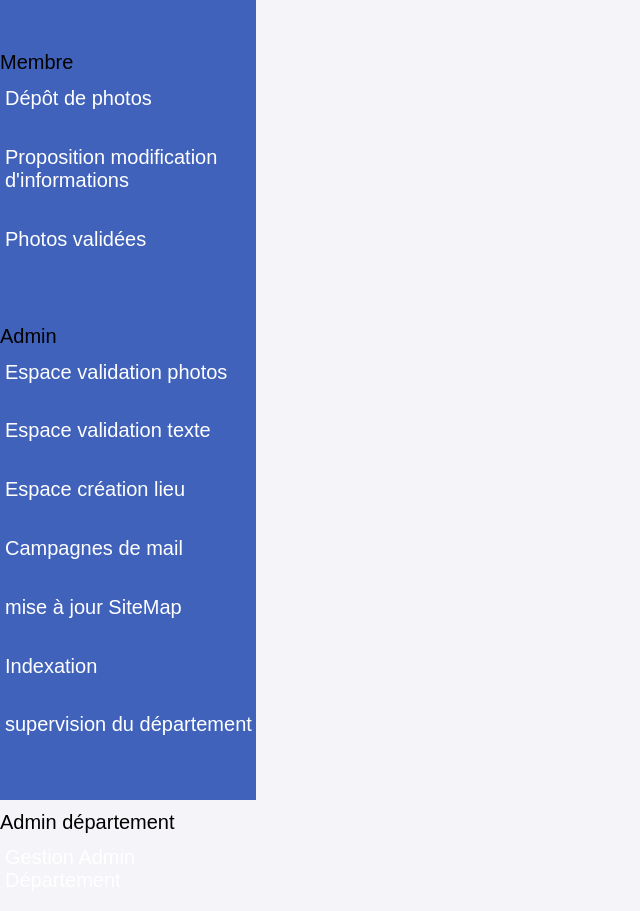
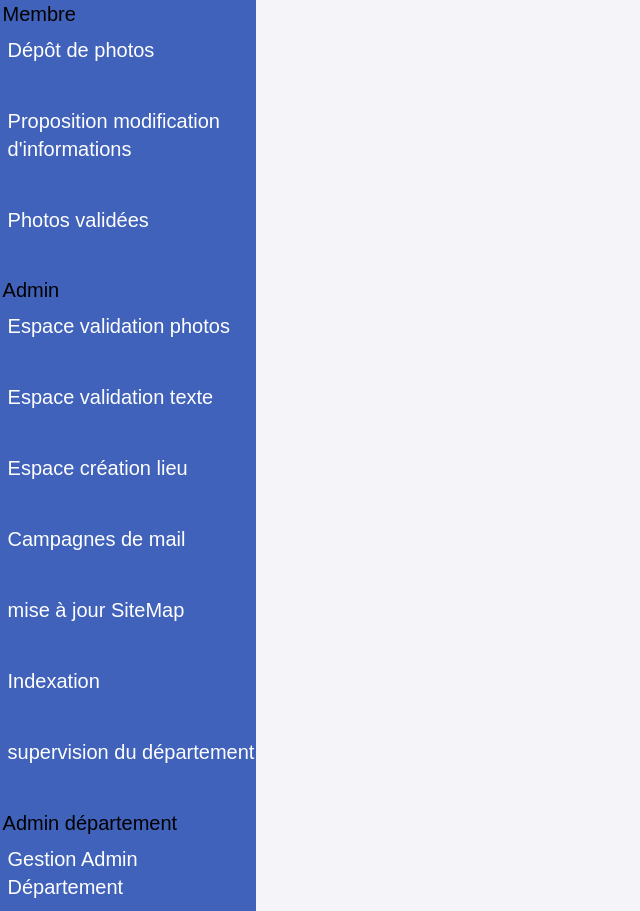
Before and after one commit to matthiasfaucon/123villages, a PHP site: page /php/admin.php in a window 1280 px wide. Shown: the whole page, without its empty margins (0-640 px from the left). Before the commit the page ends 833 px from the top, so only its background shows below. Run offline with PHP 8.4, Linux system fonts and the light colour scheme.

Commit message:
fini avec ce menu

```diff
--- a/css/style.css
+++ b/css/style.css
@@ -955,7 +955,8 @@ img.leaflet-interactive{
 
 #gestion_admin
 {
-    height: 100vh;
+
+    height: 200%;
     width: 20%;
     margin-left: 0px;
     background-color: #4062BB;
@@ -970,9 +971,15 @@ img.leaflet-interactive{
 {
 display: flex;
 flex-direction: column;
-margin-top: 20%;
+margin-left: 1%;
+margin-top: 5%;
 
 }
+#membre
+{
+    margin-top: 1%;
+}
+
 #admindep span, #admin span, #membre span
 {
     margin-left: 5px;
@@ -980,9 +987,54 @@ margin-top: 20%;
 }
 .menu__item_gestion_membre, .menu__item_gestion_admin, .menu__item_gestion_admindep
 {
-    margin-top: 5%;
+    margin-top: 2%;
+    cursor: pointer;
+
+
 }
-.menu__item_gestion_membre:hover
-{
-    color: red;
-}
+
+
+.menu__item_gestion_membre, .menu__item_gestion_admin, .menu__item_gestion_admindep{
+    text-decoration: none;
+    display: block;
+    margin: 0.5rem 0;
+    font-size: 1rem;
+    line-height: 1.4;
+    position: relative; /* used with absolute for positioning underline */
+  }
+
+  .menu__item_gestion_membre:after,.menu__item_gestion_admin::after ,.menu__item_gestion_admindep:after  {
+    position: absolute;
+    content: "";
+    display: block;
+    bottom: 0;
+    left: 0;
+    height: 2px;
+    line-height: 1;
+    width: 100%;
+    background-color: #fdc758;
+    transform-origin: right bottom;
+    transform: scaleX(0);
+    transition: transform 0.4s linear;
+  }
+  .menu__item_gestion_membre:hover:after,
+  .menu__item_gestion_membre:active:after {
+    transform: scaleX(1);
+    transform-origin: left bottom;
+    transition: transform 0.4s linear;
+  }
+
+  .menu__item_gestion_admin:hover:after,
+  .menu__item_gestion_admin:active:after
+  {
+    transform: scaleX(1);
+    transform-origin: left bottom;
+    transition: transform 0.4s linear;
+  }
+  .menu__item_gestion_admindep:hover:after,
+  .menu__item_gestion_admindep:active:after
+  {
+    transform: scaleX(1);
+    transform-origin: left bottom;
+    transition: transform 0.4s linear;
+  }
```
